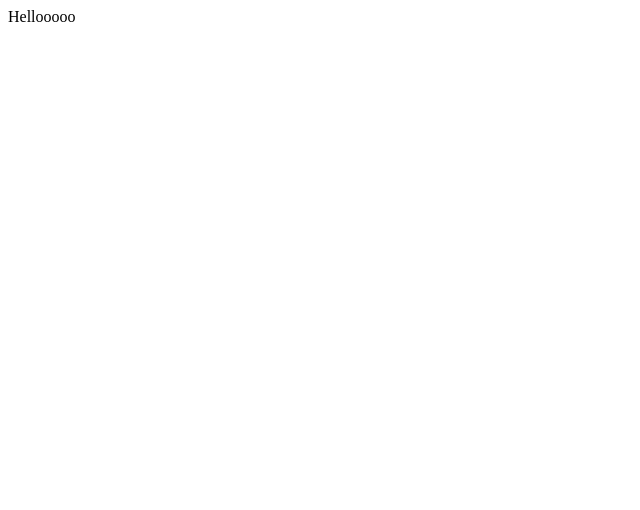
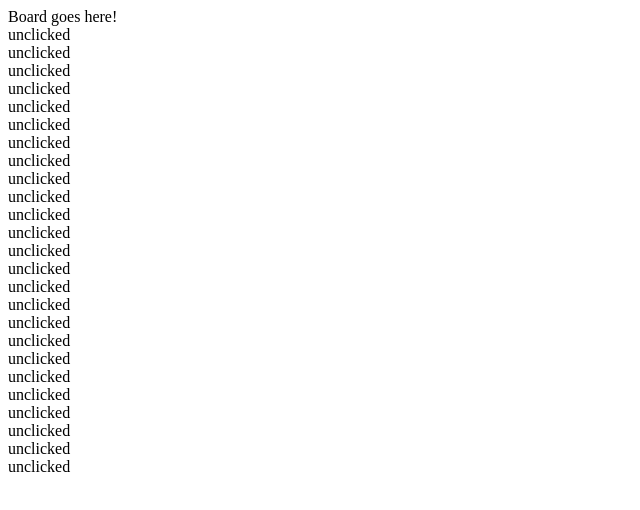
Before and after one commit to lrharris215/picross-js, a website built with webpack: page index.html in a window 1280 px wide. Shown: the whole page, without its empty margins (0-640 px from the left). Built offline with nearby package versions, Linux system fonts and the light colour scheme.

Commit message:
board now renders the squares correctly

```diff
--- a/index.html
+++ b/index.html
@@ -4,11 +4,11 @@
     <meta charset="UTF-8">
     <meta http-equiv="X-UA-Compatible" content="IE=edge">
     <meta name="viewport" content="width=device-width, initial-scale=1.0">
-    <title>Document</title>
+    <title>Picross</title>
     <script type="text/javascript" src="./public/bundle.js"></script>
 </head>
 <body>
-    <div>Hellooooo</div>
+    <div id="board">Board goes here!</div>
     <div id="root"></div>
 </body>
 </html>
--- a/public/javascripts/board.js
+++ b/public/javascripts/board.js
@@ -2,12 +2,11 @@ import Square from './square'
 class Board {
     constructor(size){
         this.grid = this.makeGrid(size)
-        debugger
         this.populateGrid();
     }
 
     makeGrid(size) {
-        debugger
+
         let grid = [];
         for(let i = 0; i < size; i ++) {
             grid.push(new Array(size))
@@ -16,13 +15,35 @@ class Board {
     }
 
     populateGrid(){
-        debugger
+
         for(let i = 0; i < this.grid.length; i++) {
             for( let j = 0; j < this.grid[i].length; j++){
-                let square = document.createElement('div');
-                square.className = "square";
+                let square = new Square();
+
+                this.grid[i][j] = square.render();
             }
         }
+    }
+
+    render() {
+        let board = document.getElementById("board")
+
+        if (!board) {
+            console.log("NO Board")
+        }
+        else {
+            for(let i = 0; i < this.grid.length; i ++){
+                let rowDiv = document.createElement("div");
+                rowDiv.className= "row-div"
+                for(let j = 0; j < this.grid[i].length; j++){
+                    rowDiv.append(this.grid[i][j])
+                }
+                debugger
+                board.append(rowDiv)
+            }
+        return board;
+        }
+
     }
 }
 
--- a/public/javascripts/index.js
+++ b/public/javascripts/index.js
@@ -1,3 +1,6 @@
 import Board from './board'
 
+document.addEventListener("DOMContentLoaded", () => {
 let board = new Board(5);
+board.render();
+})
--- a/public/javascripts/square.js
+++ b/public/javascripts/square.js
@@ -33,6 +33,14 @@ class Square {
             this.value = 0;
         }
     }
+
+    render() {
+        let square = document.createElement("div");
+        square.className="square";
+        square.innerHTML= this.status;
+        return square;
+    }
+
 }
 
 
```
Also changed, not shown: public/bundle.js (+38 -5 lines), 1 other file.
